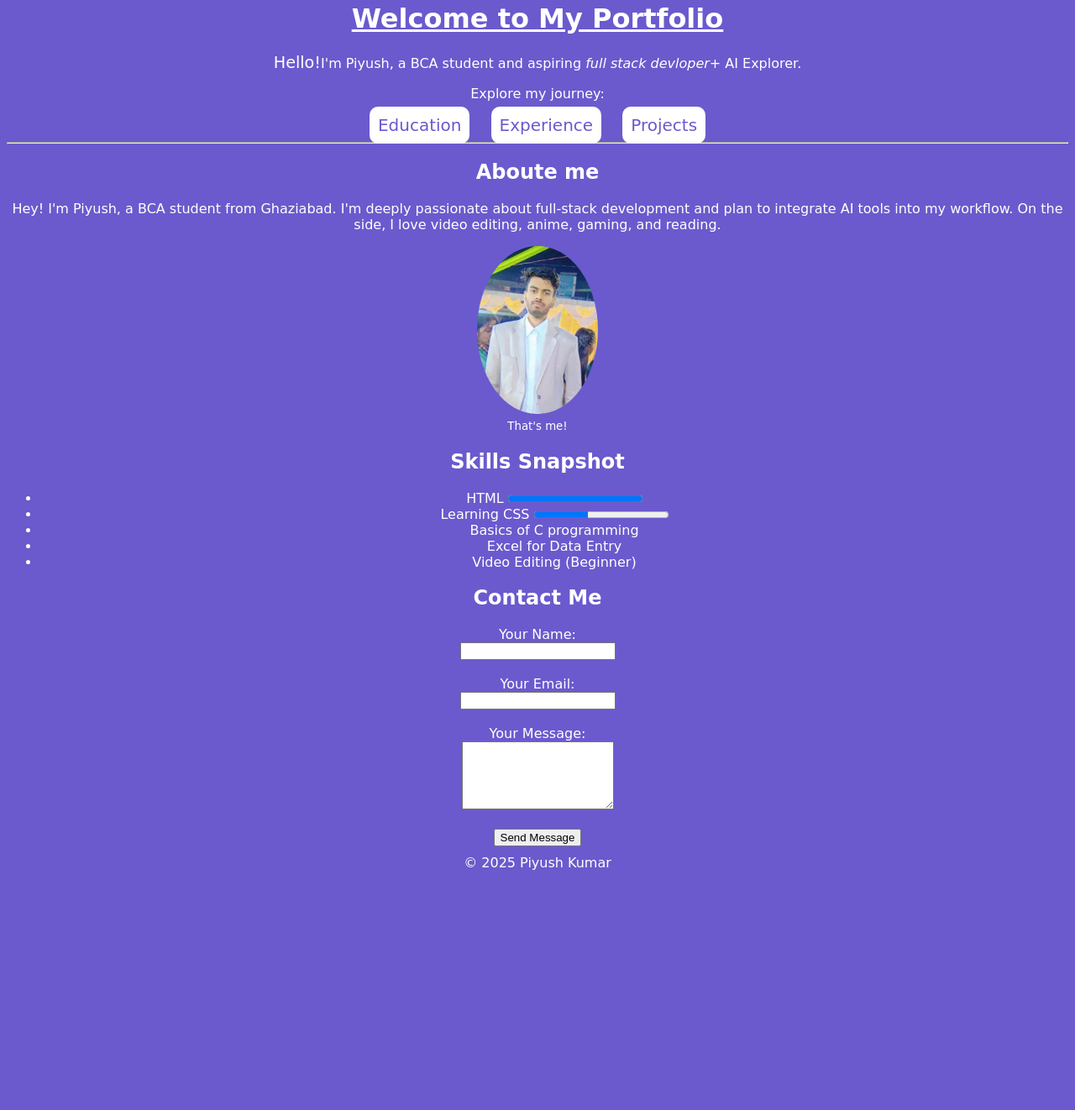
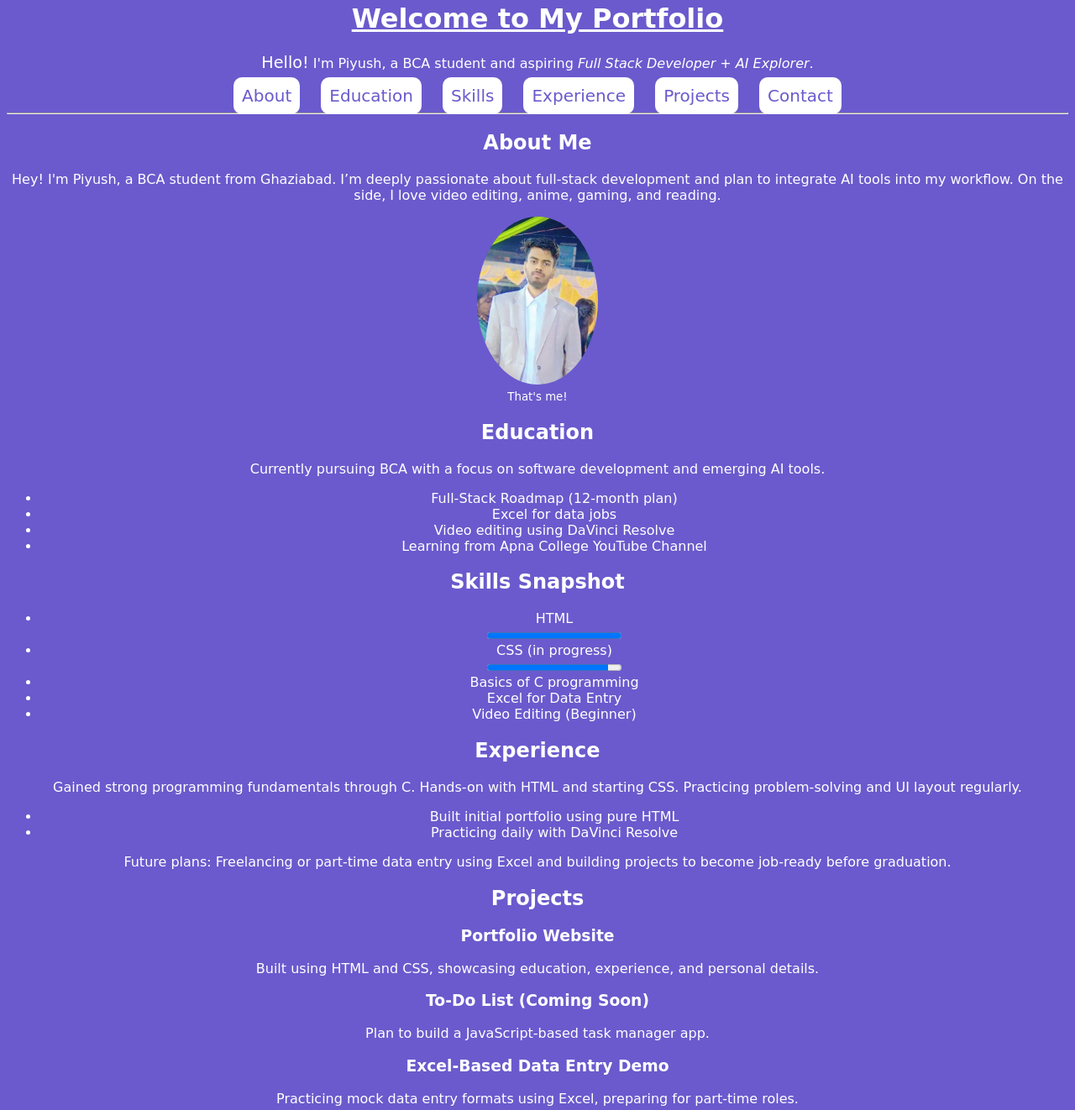
Before and after one commit to piyush170cm/Piyush-portfolio-, a plain HTML site: page index.html in a window 1280 px wide. Shown: the part 18-1340 px from the top of the page at 84% size. Before the commit the page ends 1071 px from the top, so only its background shows below. Drawn offline with Linux system fonts and the light colour scheme.

Commit message:
index.html

```diff
--- a/index.html
+++ b/index.html
@@ -4,65 +4,138 @@
     <meta charset="UTF-8" />
     <meta name="viewport" content="width=device-width, initial-scale=1.0" />
     <title>Piyush's Portfolio</title>
-    <link rel="stylesheet" href="style.css"/>
+    <link rel="stylesheet" href="style.css" />
+    <style>
+      html {
+        scroll-behavior: smooth;
+      }
+    </style>
   </head>
   <body>
-     <!--Header Section-->
+    <!-- Header -->
     <header>
       <h1><u>Welcome to My Portfolio</u></h1>
       <p>
-      <big>Hello!</big>I'm Piyush, a BCA student and aspiring
-      <i>full stack devloper</i>+ AI Explorer.
+        <big>Hello!</big> I'm Piyush, a BCA student and aspiring
+        <i>Full Stack Developer + AI Explorer</i>.
       </p>
-    <p>Explore my journey:</p>
       <nav>
-    <a href="education.html">Education</a>
-    <a href="experience.html">Experience</a>
-    <a href="projects.html">Projects</a>
+        <a href="#about">About</a>
+        <a href="#education">Education</a>
+        <a href="#skills">Skills</a>
+        <a href="#experience">Experience</a>
+        <a href="#projects">Projects</a>
+        <a href="#contact">Contact</a>
       </nav>
       <hr />
     </header>
-    <!--About Section-->
-    <main>
-      <section>
-    <h2>Aboute me</h2>
+
+    <!-- About -->
+    <section id="about">
+      <h2>About Me</h2>
       <p>
-        Hey! I'm Piyush, a BCA student from Ghaziabad. I'm deeply passionate about full-stack development and plan to integrate AI tools into my workflow. On the side, I love video editing, anime, gaming, and reading.
+        Hey! I'm Piyush, a BCA student from Ghaziabad. I’m deeply passionate
+        about full-stack development and plan to integrate AI tools into my
+        workflow. On the side, I love video editing, anime, gaming, and reading.
       </p>
-    <img src="piyush 2.jpg" alt="piyush photo" height="200" /><br />
+      <img src="piyush 2.jpg" alt="Piyush's Photo" height="200" />
+      <br />
       <small>That's me!</small>
     </section>
-      <section>
+
+    <!-- Education -->
+    <section id="education">
+      <h2>Education</h2>
+      <p>
+        Currently pursuing BCA with a focus on software development and emerging
+        AI tools.
+      </p>
+      <ul>
+        <li>Full-Stack Roadmap (12-month plan)</li>
+        <li>Excel for data jobs</li>
+        <li>Video editing using DaVinci Resolve</li>
+        <li>Learning from Apna College YouTube Channel</li>
+      </ul>
+    </section>
+
+    <!--Skills-->
+
+    <section id="skills">
       <h2>Skills Snapshot</h2>
       <ul>
-            <li>HTML <progress value="100" max="100"></progress></li>
-            <li>Learning CSS <progress value="40" max="100"></progress> </li>
+        <li>HTML <br /><progress value="100" max="100"></progress></li>
+        <li>
+          CSS (in progress) <br /><progress value="90" max="100"></progress>
+        </li>
         <li>Basics of C programming</li>
         <li>Excel for Data Entry</li>
         <li>Video Editing (Beginner)</li>
       </ul>
     </section>
-  <section>
+
+    <!-- Experience -->
+    <section id="experience">
+      <h2>Experience</h2>
+      <p>
+        Gained strong programming fundamentals through C. Hands-on with HTML and
+        starting CSS. Practicing problem-solving and UI layout regularly.
+      </p>
+      <ul>
+        <li>Built initial portfolio using pure HTML</li>
+        <li>Practicing daily with DaVinci Resolve</li>
+      </ul>
+      <p>
+        Future plans: Freelancing or part-time data entry using Excel and
+        building projects to become job-ready before graduation.
+      </p>
+    </section>
+
+    <!-- Projects -->
+    <section id="projects">
+      <h2>Projects</h2>
+      <article>
+        <h3>Portfolio Website</h3>
+        <p>
+          Built using HTML and CSS, showcasing education, experience, and
+          personal details.
+        </p>
+      </article>
+
+      <article>
+        <h3>To-Do List (Coming Soon)</h3>
+        <p>Plan to build a JavaScript-based task manager app.</p>
+      </article>
+
+      <article>
+        <h3>Excel-Based Data Entry Demo</h3>
+        <p>
+          Practicing mock data entry formats using Excel, preparing for
+          part-time roles.
+        </p>
+      </article>
+    </section>
+
+    <!-- Contact -->
+    <section id="contact">
       <h2>Contact Me</h2>
       <form action="#" method="post">
-      <label for="name">Your Name:</label><br>
-      <input type="text" id="name" name="name" required><br><br>
+        <label for="name">Your Name:</label><br />
+        <input type="text" id="name" name="name" required /><br /><br />
 
-      <label for="email">Your Email:</label><br>
-      <input type="email" id="email" name="email" required><br><br>
+        <label for="email">Your Email:</label><br />
+        <input type="email" id="email" name="email" required /><br /><br />
 
-      <label for="message">Your Message:</label><br>
-      <textarea id="message" name="message" rows="5" required></textarea><br><br>
+        <label for="message">Your Message:</label><br />
+        <textarea id="message" name="message" rows="5" required></textarea
+        ><br /><br />
 
         <button type="submit">Send Message</button>
       </form>
     </section>
-</main>
 
+    <!-- Footer -->
     <footer>
       <p>&copy; 2025 Piyush Kumar</p>
     </footer>
-      </section>
-    </main>
   </body>
 </html>
```
Lines whose indentation alone changed are shown as unchanged.
